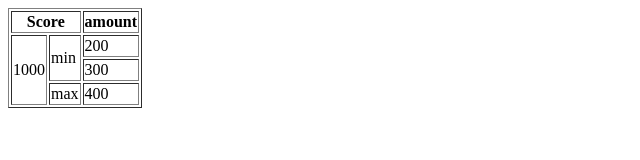
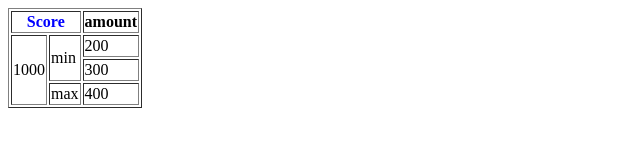
Before and after one commit to titlyroy/HTML_Basics, a plain HTML site: page task/table.html in a window 1280 px wide. Shown: the full height of the page, 0-640 px from the left. Drawn offline with Linux system fonts and the light colour scheme.

Commit message:
chenge color

```diff
--- a/task/table.html
+++ b/task/table.html
@@ -10,7 +10,7 @@
 <body>
 <table border="1" >
     <tr>
-    <th colspan="2">Score</th>
+    <th colspan="2" style="color: blue;">Score</th>
     <th>amount</th>
     </tr>
     <tr>
```
